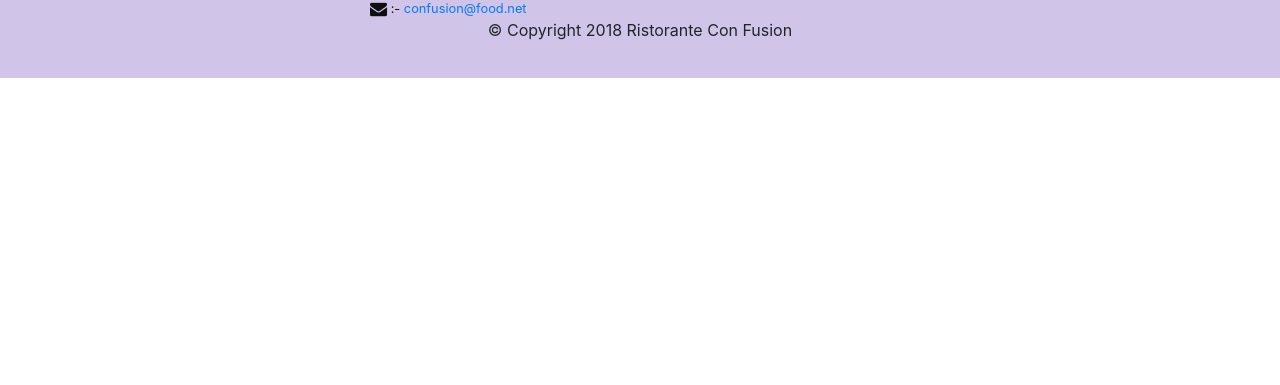
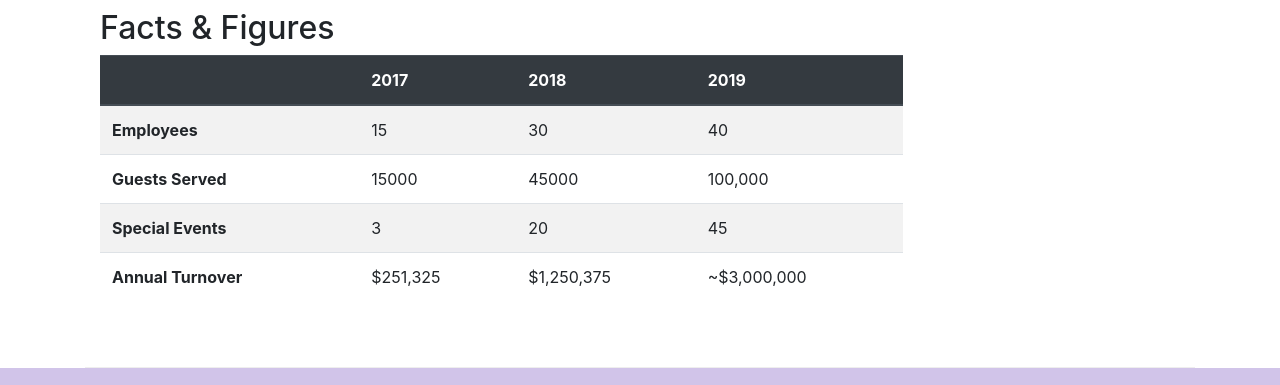
Before and after one commit to ritik1jain/Bootatrap4-Coursera, a website: page aboutus.html in a window 1280 px wide. Shown: the part 1703-2088 px from the top of the page. Before the commit the page ends 1781 px from the top, so only its background shows below. Drawn offline with nearby package versions, Linux system fonts and the light colour scheme.

Commit message:
Tables and Cards

```diff
--- a/aboutus.html
+++ b/aboutus.html
@@ -62,13 +62,40 @@
         </div>
 
         <div class="row row-content">
-            <div class="col-12 col-sm-6">
+            <div class="col-sm-6">
                 <h2>Our History</h2>
                 <p>Started in 2010, Ristorante con Fusion quickly established itself as a culinary icon par excellence in Hong Kong. With its unique brand of world fusion cuisine that can be found nowhere else, it enjoys patronage from the A-list clientele in Hong Kong.  Featuring four of the best three-star Michelin chefs in the world, you never know what will arrive on your plate the next time you visit us.</p>
                 <p>The restaurant traces its humble beginnings to <em>The Frying Pan</em>, a successful chain started by our CEO, Mr. Peter Pan, that featured for the first time the world's best cuisines in a pan.</p>
             </div>
-            <div>
+            <div class="col-sm-6">
+                <div class="card">
+                    <h3 class="card-header bg-primary text-white">Facts At a Glance</h3>
+                    <div class="card-body">
+                        <dl class="row">
+                            <dt class="col-6">Started</dt>
+                            <dd class="col-6">3 Feb. 2017</dd>
+                            <dt class="col-6">Major Stake Holder</dt>
+                            <dd class="col-6">HK Fine Foods Inc.</dd>
+                            <dt class="col-6">Last Year's Turnover</dt>
+                            <dd class="col-6">$1,250,375</dd>
+                            <dt class="col-6">Employees</dt>
+                            <dd class="col-6">40</dd>
+                        </dl>
+                    </div>
+                </div>
             </div>
+            <div class="col-12">
+            <div class="card card-body bg-light">
+                <blockquote class="blockquote">
+                    <p class="mb-0"> You better cut the pizza in four pieces because I'm not hungry enough to eat six.
+
+                    </p>
+                    <footer class="blockquote-footer">Yogi Berra,
+                        <cite title="Source Title">The Wit and Wisdom of Yogi Berra, P. Pepe, Diversion Books, 2014</cite>
+                    </footer>
+                </blockquote>
+            </div>
+        </div>
         </div>
 
 
@@ -84,6 +111,50 @@
                 <h3>Alberto Somayya <small>Executive Chef</small></h3>
                 <p class="d-none d-sm-block">Award winning three-star Michelin chef with wide International experience having worked closely with whos-who in the culinary world, he specializes in creating mouthwatering Indo-Italian fusion experiences. He says, <em>Put together the cuisines from the two craziest cultures, and you get a winning hit! Amma Mia!</em></p>
             </div>
+       </div>
+       <div class="row row-content">
+           <div class="col-12 col-sm-9">
+               <h2>Facts &amp; Figures</h2>
+               <div class="table-responsive">
+                <table class="table table-striped">
+                    <thead class="thead-dark">
+                        <tr>
+                            <th>&nbsp;</th>
+                            <th>2017</th>
+                            <th>2018</th>
+                            <th>2019</th>
+                        </tr>
+                    </thead>
+                    <tbody>
+                        <tr>
+                            <th>Employees</th>
+                            <td>15</td>
+                            <td>30</td>
+                            <td>40</td>
+                        </tr>
+                        <tr>
+                            <th>Guests Served</th>
+                            <td>15000</td>
+                            <td>45000</td>
+                            <td>100,000</td>
+                        </tr>
+                        <tr>
+                            <th>Special Events</th>
+                            <td>3</td>
+                            <td>20</td>
+                            <td>45</td>
+                        </tr>
+                        <tr>
+                            <th>Annual Turnover</th>
+                            <td>$251,325</td>
+                            <td>$1,250,375</td>
+                            <td>~$3,000,000</td>
+                        </tr>
+                    </tbody>
+                </table>
+            </div>
+           </div>
+           <div class="col-12 col-sm-3"></div>
        </div>
 
     </div>
```
